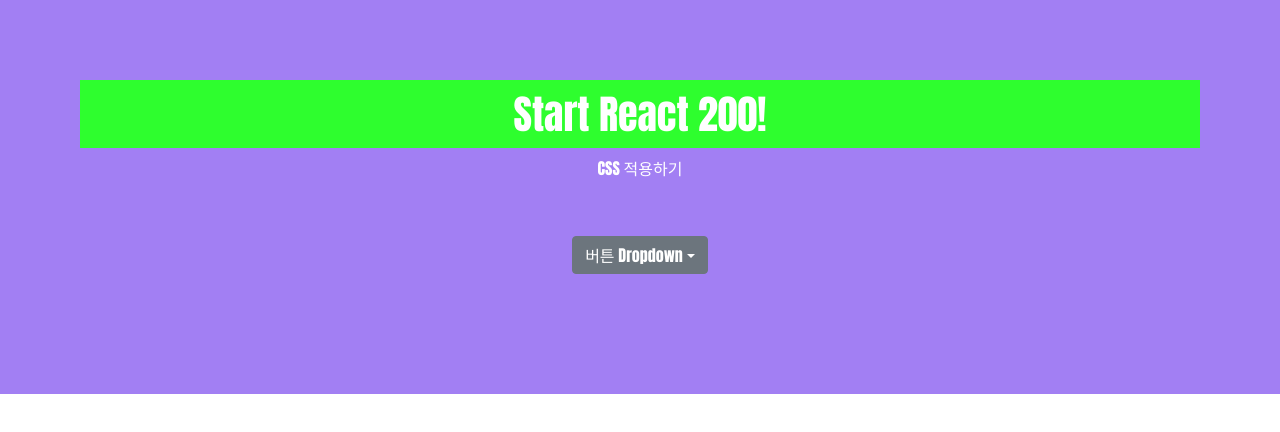
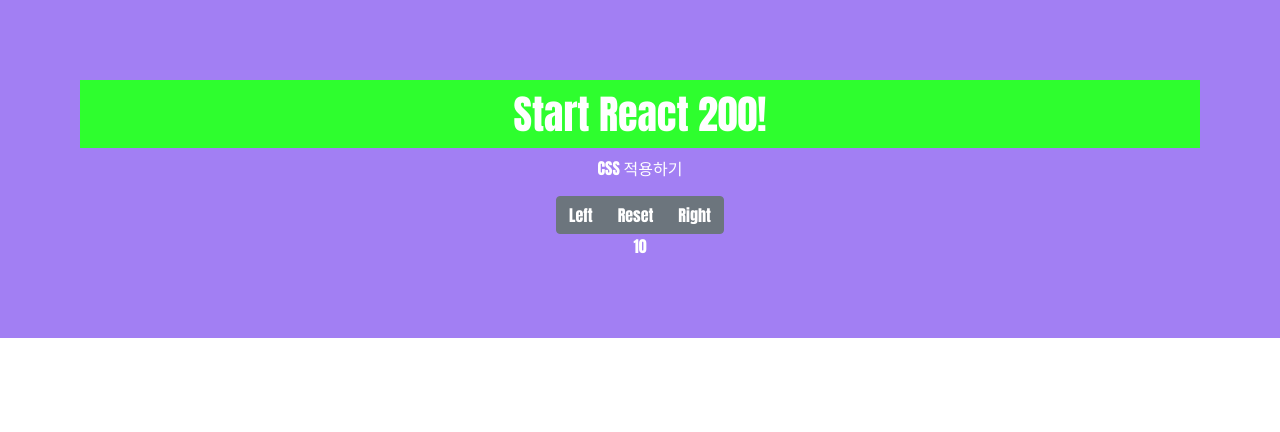
Before and after one commit to my-choe/react200, a React (Create React App) app: page / in a window 1280 px wide. Shown: the top 432 px of the page. Built offline with nearby package versions, Linux system fonts and the light colour scheme.

Commit message:
038 reactstrap Button Group 사용하기

```diff
--- a/src/App.js
+++ b/src/App.js
@@ -1,6 +1,6 @@
 import React from 'react';
 import './App.css';
-import ReactstrapDropdown from './R037_ReactstrapDropdown';
+import ReactstrapButtonGroup from './R038_ReactstrapButtonGroup';
 import 'bootstrap/dist/css/bootstrap.css';
 
 function App() {
@@ -8,7 +8,7 @@ function App() {
     <div>
       <h1>Start React 200!</h1>
       <p>CSS 적용하기</p>
-      <ReactstrapDropdown/>
+      <ReactstrapButtonGroup/>
     </div>
   );
 }
--- /dev/null
+++ b/src/R038_ReactstrapButtonGroup.js
@@ -0,0 +1,38 @@
+import React, { Component } from 'react';
+import { Button, ButtonDropdown, ButtonGroup } from 'reactstrap';
+
+/**
+ * Button Group패키지 : 비슷한 형태와 기능을 하는 버튼들을 그룹으로 관리할 수 있게 지원함.
+ *
+ */
+class R038_ReactstrapButtonGroup extends Component {
+    constructor(props){
+        super(props);
+        this.state = { number: 10 }
+    }
+
+    move = (type, e) => {
+        if(type === 'Left'){
+            this.setState({number: this.state.number - 1})
+        }else if(type === 'Right'){
+            this.setState({number: this.state.number + 1})
+        }else if(type === 'Reset'){
+            this.setState({number: 10})
+        }
+    }
+
+    render() {
+        return (
+            <div style={{padding:"0px"}}>
+                <ButtonGroup style={{padding: "0px"}}>
+                    <Button onClick={e => this.move('Left')}>Left</Button>
+                    <Button onClick={e => this.move('Reset')}>Reset</Button>
+                    <Button onClick={e => this.move('Right')}>Right</Button>
+                </ButtonGroup>
+                <br/>{this.state.number}
+            </div>
+        )
+    }
+}
+
+export default R038_ReactstrapButtonGroup;
```
